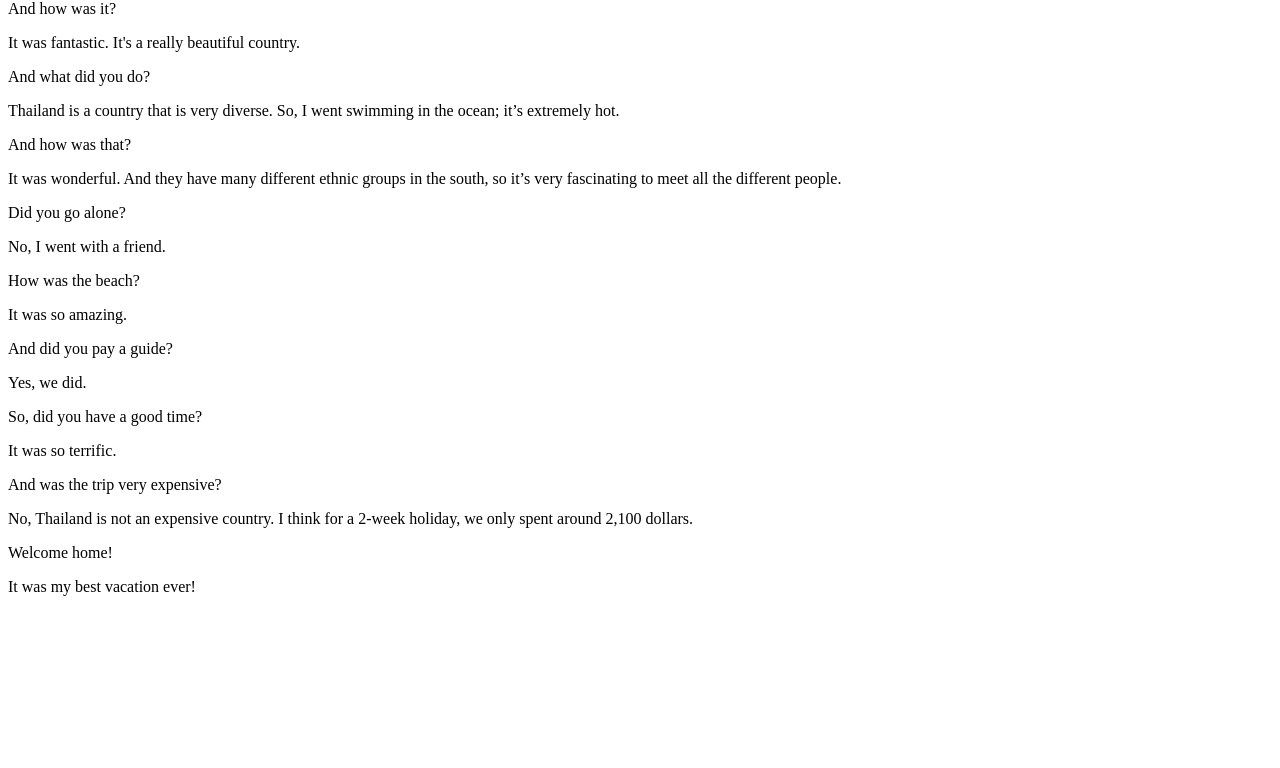
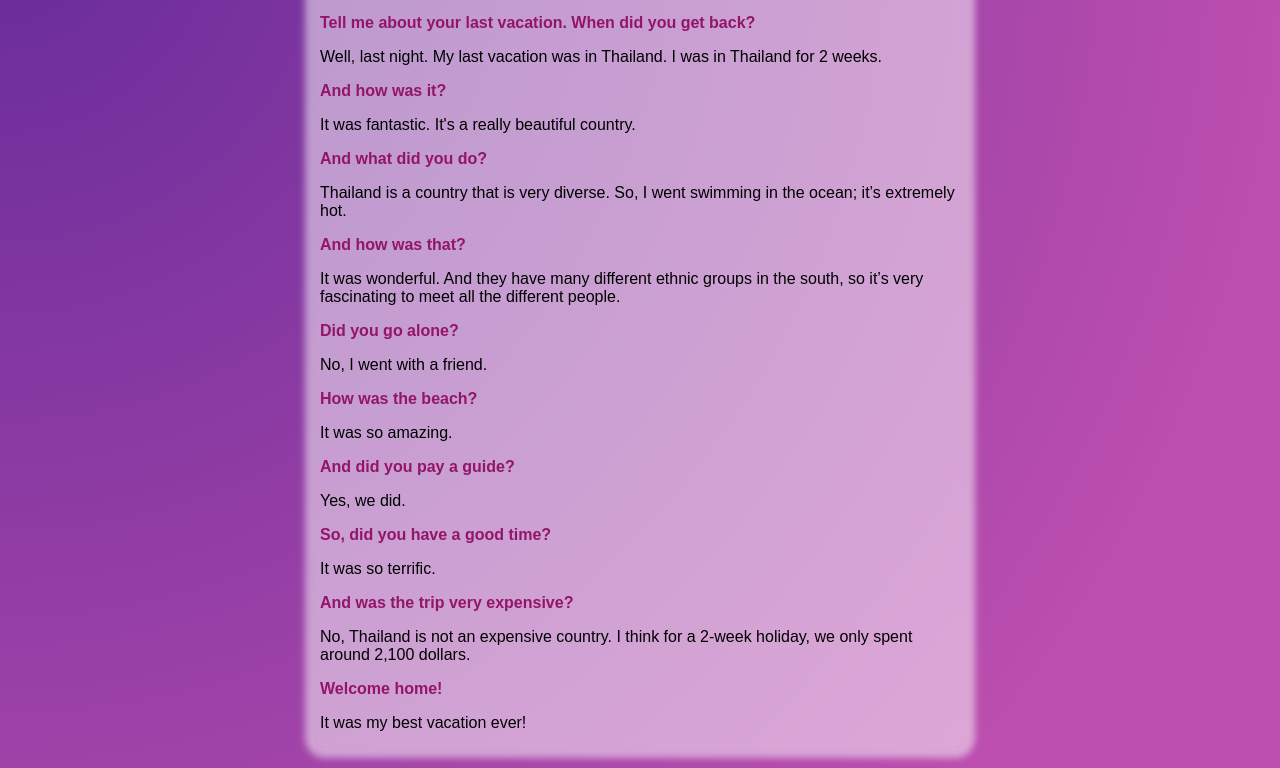
Before and after one commit to Klinn2318/test_repository, a plain HTML site: page index.html in a window 1280 px wide. Shown: the part 84-852 px from the top of the page. Before the commit the page ends 800 px from the top, so only its background shows below. Drawn offline with Linux system fonts and the light colour scheme; a web font is replaced by a local one.

Commit message:
adding styles and some refactoring

```diff
--- /dev/null
+++ b/index.css
@@ -0,0 +1,49 @@
+body {
+  font-family: "SUSE", sans-serif;
+  display: flex;
+  flex-direction: column;
+  justify-content: center;
+  align-items: center;
+  background-image: radial-gradient(
+    circle farthest-corner at top left,
+    rgba(80, 12, 139, 0.87) 0%,
+    rgba(161, 10, 144, 0.72) 83.6%
+  );
+  background-repeat: no-repeat;
+  background-size: contain;
+  margin: 0;
+  padding: 20px;
+  box-sizing: border-box;
+  min-height: 100vh;
+}
+
+.content-wrapper {
+  max-width: 50vw;
+  background-color: #ffffff80;
+  box-shadow: 0px 0px 7px 10px #ffffff80;
+  border-radius: 10px;
+  padding: 0 5px;
+}
+
+.title {
+  text-align: center;
+  font-size: 2rem;
+  font-weight: 700;
+  margin-bottom: 20px;
+}
+
+.paragraph {
+  margin-bottom: 20px;
+  font-weight: 900;
+}
+
+.question {
+  color: #931569;
+  font-weight: 600;
+}
+
+@media screen and (max-width: 800px) {
+  .content-wrapper {
+    max-width: 80vw;
+  }
+}
--- a/index.html
+++ b/index.html
@@ -4,39 +4,84 @@
     <meta charset="UTF-8" />
     <meta name="viewport" content="width=device-width, initial-scale=1.0" />
     <title>Document</title>
+    <link rel="stylesheet" href="index.css" />
+    <link rel="preconnect" href="https://fonts.googleapis.com" />
+    <link rel="preconnect" href="https://fonts.gstatic.com" crossorigin />
+    <link
+      href="https://fonts.googleapis.com/css2?family=SUSE:wght@100..800&display=swap"
+      rel="stylesheet"
+    />
   </head>
   <body>
-    <p>Tell me about your last vacation. When did you get back?</p>
-    <p>
-      Well, last night. My last vacation was in Thailand. I was in Thailand for
-      2 weeks.
-    </p>
-    <p>And how was it?</p>
-    <p>It was fantastic. It's a really beautiful country.</p>
-    <p>And what did you do?</p>
-    <p>
-      Thailand is a country that is very diverse. So, I went swimming in the
-      ocean; it’s extremely hot.
-    </p>
-    <p>And how was that?</p>
-    <p>
-      It was wonderful. And they have many different ethnic groups in the south,
-      so it’s very fascinating to meet all the different people.
-    </p>
-    <p>Did you go alone?</p>
-    <p>No, I went with a friend.</p>
-    <p>How was the beach?</p>
-    <p>It was so amazing.</p>
-    <p>And did you pay a guide?</p>
-    <p>Yes, we did.</p>
-    <p>So, did you have a good time?</p>
-    <p>It was so terrific.</p>
-    <p>And was the trip very expensive?</p>
-    <p>
-      No, Thailand is not an expensive country. I think for a 2-week holiday, we
-      only spent around 2,100 dollars.
-    </p>
-    <p>Welcome home!</p>
-    <p>It was my best vacation ever!</p>
+    <div class="content-wrapper">
+      <h1 class="title">Let's Practice</h1>
+      <div class="dialogue">
+        <div class="dialogue-item">
+          <p class="question">
+            Tell me about your last vacation. When did you get back?
+          </p>
+          <p class="answer">
+            Well, last night. My last vacation was in Thailand. I was in
+            Thailand for 2 weeks.
+          </p>
+        </div>
+
+        <div class="dialogue-item">
+          <p class="question">And how was it?</p>
+          <p class="answer">
+            It was fantastic. It's a really beautiful country.
+          </p>
+        </div>
+
+        <div class="dialogue-item">
+          <p class="question">And what did you do?</p>
+          <p class="answer">
+            Thailand is a country that is very diverse. So, I went swimming in
+            the ocean; it’s extremely hot.
+          </p>
+        </div>
+
+        <div class="dialogue-item">
+          <p class="question">And how was that?</p>
+          <p class="answer">
+            It was wonderful. And they have many different ethnic groups in the
+            south, so it’s very fascinating to meet all the different people.
+          </p>
+        </div>
+
+        <div class="dialogue-item">
+          <p class="question">Did you go alone?</p>
+          <p class="answer">No, I went with a friend.</p>
+        </div>
+
+        <div class="dialogue-item">
+          <p class="question">How was the beach?</p>
+          <p class="answer">It was so amazing.</p>
+        </div>
+
+        <div class="dialogue-item">
+          <p class="question">And did you pay a guide?</p>
+          <p class="answer">Yes, we did.</p>
+        </div>
+
+        <div class="dialogue-item">
+          <p class="question">So, did you have a good time?</p>
+          <p class="answer">It was so terrific.</p>
+        </div>
+
+        <div class="dialogue-item">
+          <p class="question">And was the trip very expensive?</p>
+          <p class="answer">
+            No, Thailand is not an expensive country. I think for a 2-week
+            holiday, we only spent around 2,100 dollars.
+          </p>
+        </div>
+
+        <div class="dialogue-item">
+          <p class="question">Welcome home!</p>
+          <p class="answer">It was my best vacation ever!</p>
+        </div>
+      </div>
+    </div>
   </body>
 </html>
```
